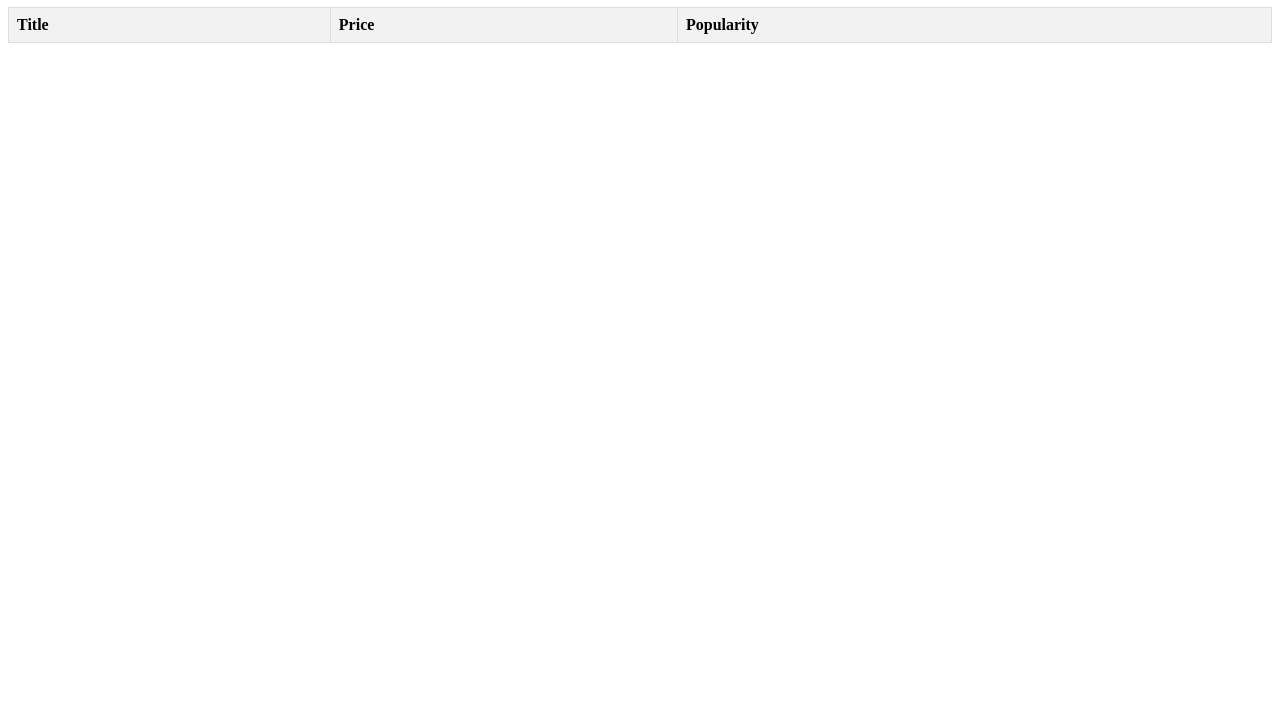
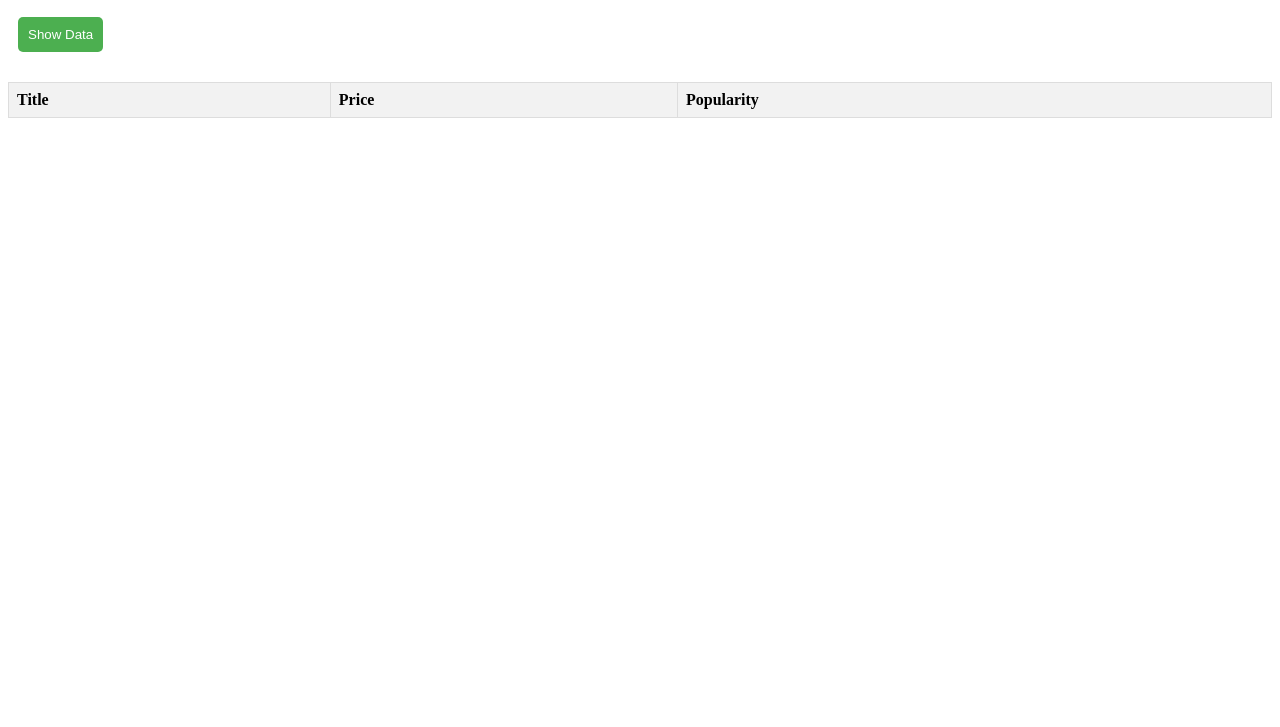
Before and after one commit to piyushv10/assignment-1, a plain HTML site: page index.html in a window 1280 px wide. Shown: the part 73-800 px from the top of the page. Drawn offline with Linux system fonts and the light colour scheme; no server answers.

Commit message:
New files

```diff
--- a/index.html
+++ b/index.html
@@ -4,6 +4,7 @@
     <meta charset="UTF-8">
     <meta name="viewport" content="width=device-width, initial-scale=1.0">
     <title>Product Data</title>
+    <link rel="stylesheet" href="styles.css">
     <style>
         table {
             border-collapse: collapse;
@@ -25,7 +26,7 @@
 <body>
 
     <h1>Product Data</h1>
-
+    <button id="showDataBtn">Show Data</button>
     <table id="productTable">
         <thead>
             <tr>
--- a/script.js
+++ b/script.js
@@ -1,31 +1,37 @@
 document.addEventListener('DOMContentLoaded', function () {
     console.log('Script loaded'); // Check if script is loaded
+
+    // Function to fetch and display data
+    function fetchDataAndDisplay() {
         // Fetch JSON data from the API
         fetch('https://s3.amazonaws.com/open-to-cors/assignment.json')
             .then(response => response.json())
             .then(data => {
+                console.log('Data structure:', data);
 
-            console.log('Data structure:', data);
                 // Check if "products" property exists
                 if (!data.hasOwnProperty("products")) {
                     console.error('Error: "products" property not found');
                     return;
                 }
 
-            const productsObject  = data.products;
+                const productsObject = data.products;
 
                 // Check if productsObject is an object
                 if (typeof productsObject !== 'object') {
                     console.error('Error: "products" is not an object');
                     return;
                 }
+
                 const productsArray = Object.values(productsObject);
-
 
                 const sortedData = productsArray.sort((a, b) => b.popularity - a.popularity);
 
                 // Display data in the table
                 const tableBody = document.querySelector('#productTable tbody');
+                // Clear existing table rows
+                tableBody.innerHTML = '';
+
                 sortedData.forEach(product => {
                     const row = tableBody.insertRow();
                     row.insertCell(0).textContent = product.title || '';
@@ -34,4 +40,18 @@ document.addEventListener('DOMContentLoaded', function () {
                 });
             })
             .catch(error => console.error('Error fetching data:', error));
+    }
+
+    // Reference to the button
+    const showDataBtn = document.getElementById('showDataBtn');
+
+
+    // Add a click event listener to the button
+    showDataBtn.addEventListener('click', function () {
+        console.log('Button clicked, fetching data...');
+        fetchDataAndDisplay();
     });
+
+    // Initial data fetch and display
+    // fetchDataAndDisplay();
+});
--- /dev/null
+++ b/styles.css
@@ -0,0 +1,9 @@
+#showDataBtn {
+    padding: 10px;
+    margin: 10px;
+    background-color: #4CAF50;
+    color: white;
+    border: none;
+    border-radius: 5px;
+    cursor: pointer;
+}
```
Lines whose indentation alone changed are shown as unchanged.
